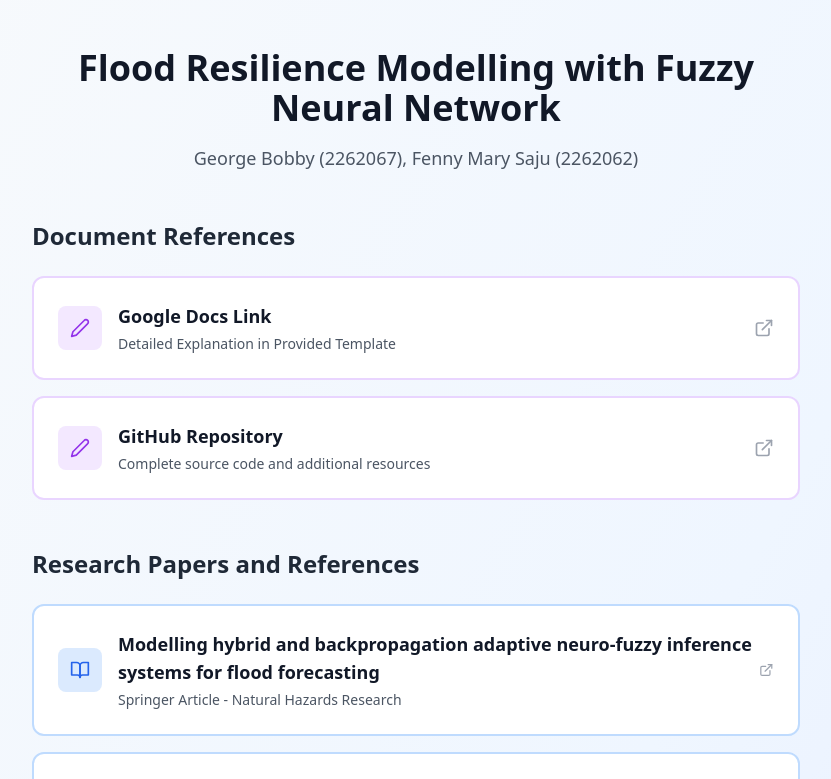
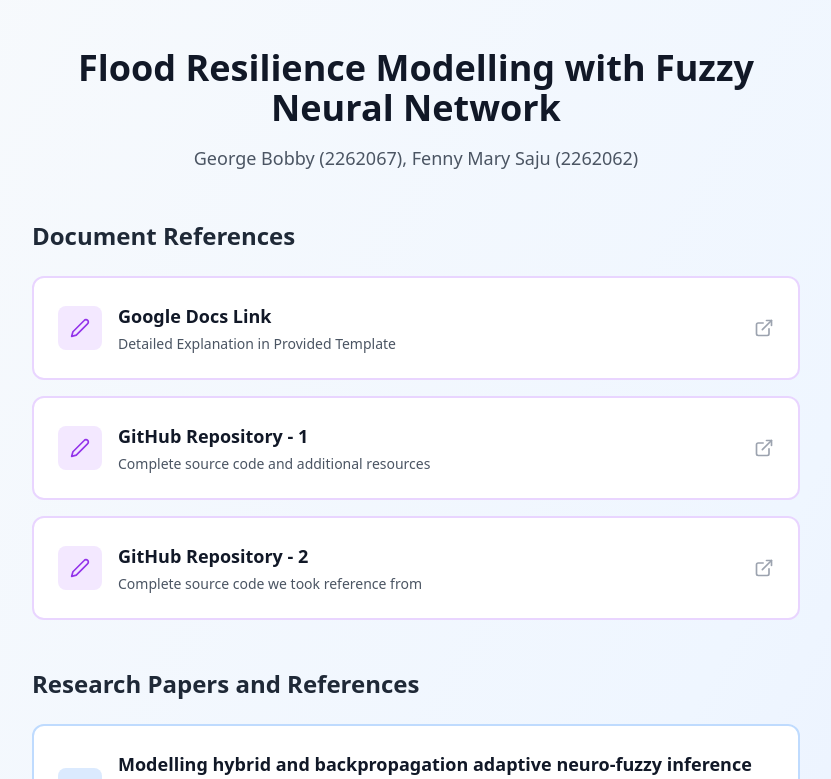
Before and after one commit to george-bobby/flood-prediction, a React (Vite) app: page / in a window 1280 px wide. Shown: the top 779 px of the page, without its empty margins (224-1055 px from the left). Built offline with nearby package versions, Linux system fonts and the light colour scheme.

Commit message:
Update Home.tsx

```diff
--- a/src/pages/Home.tsx
+++ b/src/pages/Home.tsx
@@ -68,9 +68,15 @@ const Home = () => {
       icon: <Pen className="w-5 h-5" />
     },
     {
-      title: "GitHub Repository",
+      title: "GitHub Repository - 1",
       description: "Complete source code and additional resources",
       url: "https://github.com/george-bobby/fuzzynn-prediction",
+      icon: <Pen className="w-5 h-5" />
+    },
+    {
+      title: "GitHub Repository - 2",
+      description: "Complete source code we took reference from",
+      url: "https://github.com/meiyihTan/Fuzzy-Logic-System",
       icon: <Pen className="w-5 h-5" />
     }
   ];
```
